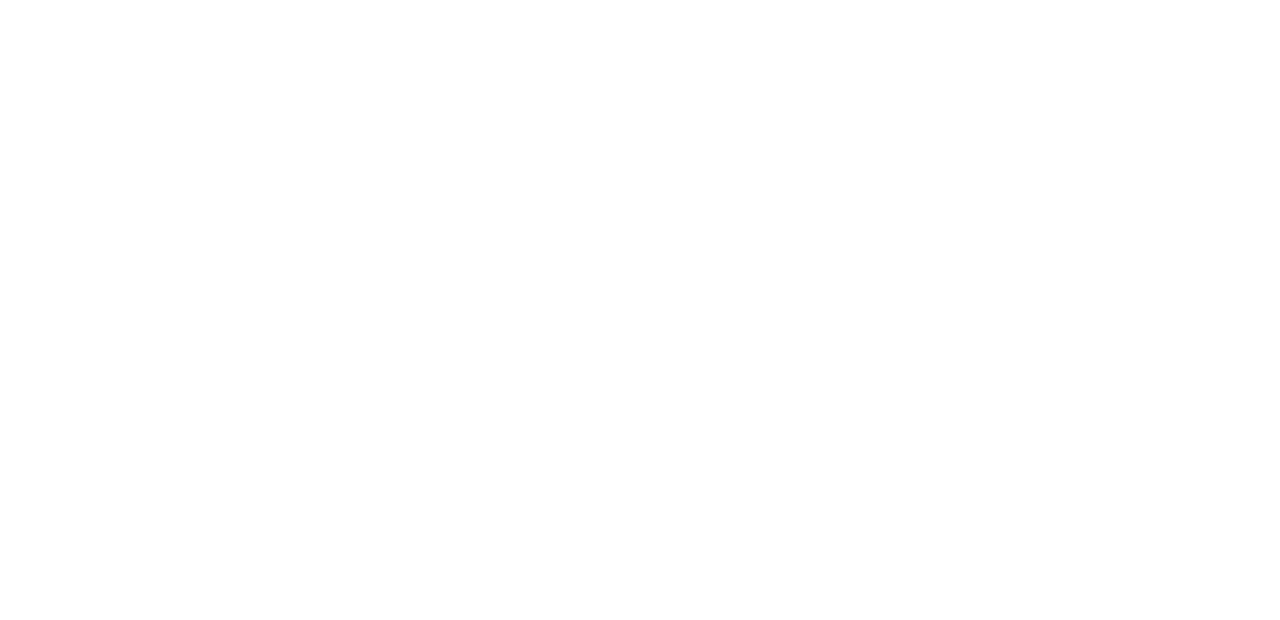
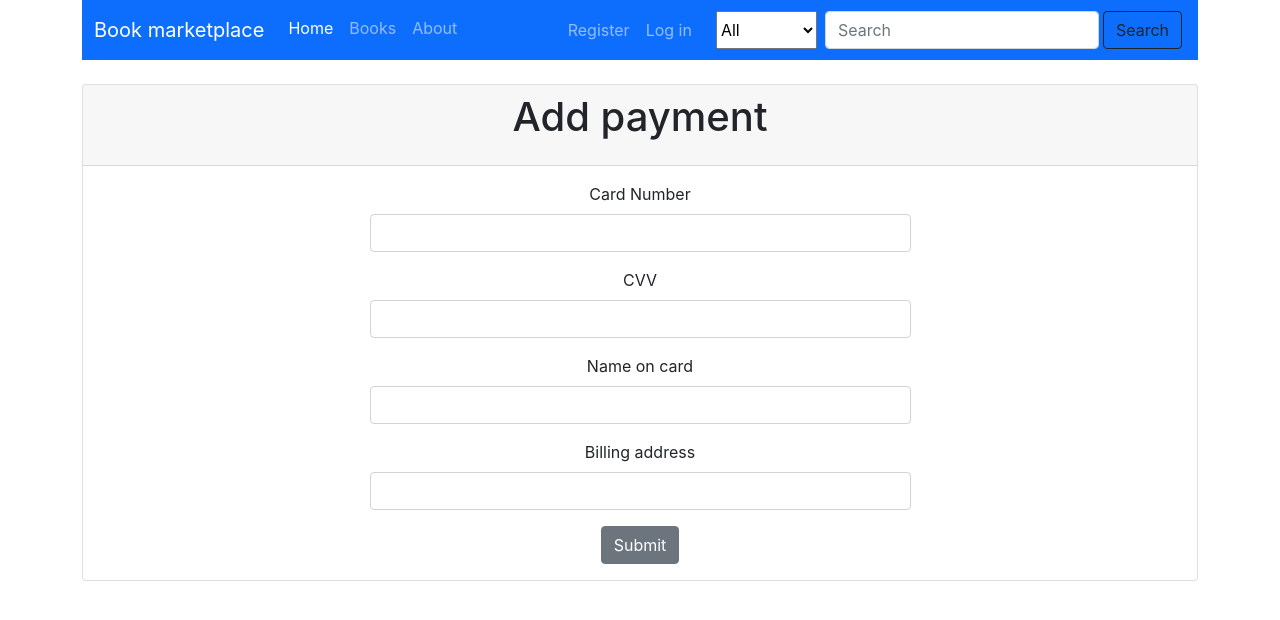
Before and after one commit to Kyle-Hasan/BookMarketplaceApp, a React (Create React App) app in the folder frontend/: page /addPayment in a window 1280 px wide. Before the commit this address had no page. Shown: the top 620 px of the page. Built offline with nearby package versions, Linux system fonts and the light colour scheme.

Commit message:
added some stuff

```diff
--- a/frontend/src/App.js
+++ b/frontend/src/App.js
@@ -5,6 +5,7 @@ import Login from './pages/Login';
 import Signup from './pages/Signup';
 import BookEntry from './pages/BookEntry';
 import { BrowserRouter as Router, Routes, Route } from 'react-router-dom'
+import PaymentForm from './pages/PaymentForm';
 function App() {
   return (
     <div className="App">
@@ -14,6 +15,7 @@ function App() {
           <Route path = "/login" element = {<Login/>}/>
           <Route path = "/signup" element = {<Signup/>}/>
           <Route path = "/book/:id" element = {<BookEntry></BookEntry>}/>
+          <Route path = "/addPayment" element = {<PaymentForm/>}/>
         </Routes>
 
       </Router>
--- a/frontend/src/index.css
+++ b/frontend/src/index.css
@@ -11,3 +11,6 @@ code {
   font-family: source-code-pro, Menlo, Monaco, Consolas, 'Courier New',
     monospace;
 }
+.comment-img {
+  width:3em; height:3em;
+}
--- a/frontend/src/pages/BookEntry.jsx
+++ b/frontend/src/pages/BookEntry.jsx
@@ -205,6 +205,42 @@ function BookEntry() {
               </div>
             </div>
           </div>
+          <div className="row mt-1">
+            <h6>Reviews </h6>
+            <ul className = "list-group mt-2" >
+              <li className="card list-group-item ">
+
+                <div className="card-body">
+
+                 <img className =
+                 "img-responsive comment-img me-2"  src = "https://64.media.tumblr.com/8b920a4af835ef5f38deaae90ef2c95c/2e9ae72b084d1dd9-b3/s1280x1920/b8f570cd0c43b41c1c9e42f97518e2953bb060f6.png"/>
+                 <a href = "#" className="card-title">User name</a>
+                  <div>
+                  <span className="card-subtitle mb-2 text-muted pe-4">November 22,2012</span>
+                  <span className = "card-subtitle mb-2 text-muted">Rating: 10</span>
+                </div>
+                  <p className="card-text">Example review </p>
+
+                </div>
+                </li>
+                <li className="card list-group-item">
+                <div className="card-body">
+
+                 <img className =
+                 "img-responsive comment-img me-2"  src = "https://64.media.tumblr.com/8b920a4af835ef5f38deaae90ef2c95c/2e9ae72b084d1dd9-b3/s1280x1920/b8f570cd0c43b41c1c9e42f97518e2953bb060f6.png"/>
+                 <a href = "#" className="card-title">User name</a>
+                  <div>
+                  <span className="card-subtitle mb-2 text-muted pe-4">November 22,2012</span>
+                  <span className = "card-subtitle mb-2 text-muted">Rating: 10</span>
+                </div>
+                  <p className="card-text">Example review </p>
+
+                </div>
+                </li>
+
+
+            </ul>
+          </div>
         </div>
 
       </div>
--- a/frontend/src/pages/Home.jsx
+++ b/frontend/src/pages/Home.jsx
@@ -2,7 +2,11 @@ import React from 'react'
 import Navbar from '../components/Navbar'
 function Home() {
   return (
-    <Navbar></Navbar>
+    <><Navbar></Navbar><div class="container">
+      <h1>Welcome to book marketplace</h1>
+      <p>Here you can buy or rent books.</p>
+      <img src = "https://media.istockphoto.com/photos/composition-with-books-on-the-table-picture-id1158413597?k=20&m=1158413597&s=612x612&w=0&h=NYk7P4GACfJ51tXQd3kLUrFski-z-Ykn1tZRWSlCcow="/>
+    </div></>
   )
 }
 
--- /dev/null
+++ b/frontend/src/pages/PaymentForm.jsx
@@ -0,0 +1,52 @@
+import React from 'react'
+import Navbar from '../components/Navbar'
+import {useState} from 'react'
+function PaymentForm() {
+ const [error,setError] = useState(false)
+ const onSubmit = ()=>{}
+  return (
+    <><Navbar />
+      <div className = "container">
+          <div class = "card mt-4">
+          <div class="card-header">
+          <h1 className = "mb-3">Add payment</h1>
+          </div>
+          <div class = "card-body">
+      <form onSubmit={onSubmit} >
+          <div className="mb-3">
+              <label htmlFor="cardNo" className="form-label">Card Number</label>
+              <div className = "d-flex justify-content-center ">
+              <input onChange = "" value ="" type="text" className="w-50 form-control" id="cardNo" />
+              </div>
+
+          </div>
+          <div className="mb-3 ">
+              <label htmlFor="cvv" className="form-label">CVV</label>
+              <div className = "d-flex justify-content-center ">
+              <input onChange = "" value = "" type="text" className=" w-50 form-control" id="cvv" />
+              </div>
+          </div>
+          <div className="mb-3 ">
+              <label htmlFor="name" className="form-label">Name on card</label>
+              <div className = "d-flex justify-content-center ">
+              <input onChange = "" value = "" type="text" className=" w-50 form-control" id="name" />
+              </div>
+          </div>
+          <div className="mb-3 ">
+              <label htmlFor="address" className="form-label">Billing address</label>
+              <div className = "d-flex justify-content-center ">
+              <input onChange = "" value = "" type="text" className=" w-50 form-control" id="address" />
+              </div>
+          </div>
+          <button type="submit" className="btn btn-secondary">Submit</button>
+      </form>
+     {error && <p className='mt-1 text-danger'>Failed</p>}
+
+     </div>
+     </div>
+      </div>
+      </>
+  )
+}
+
+export default PaymentForm
```
